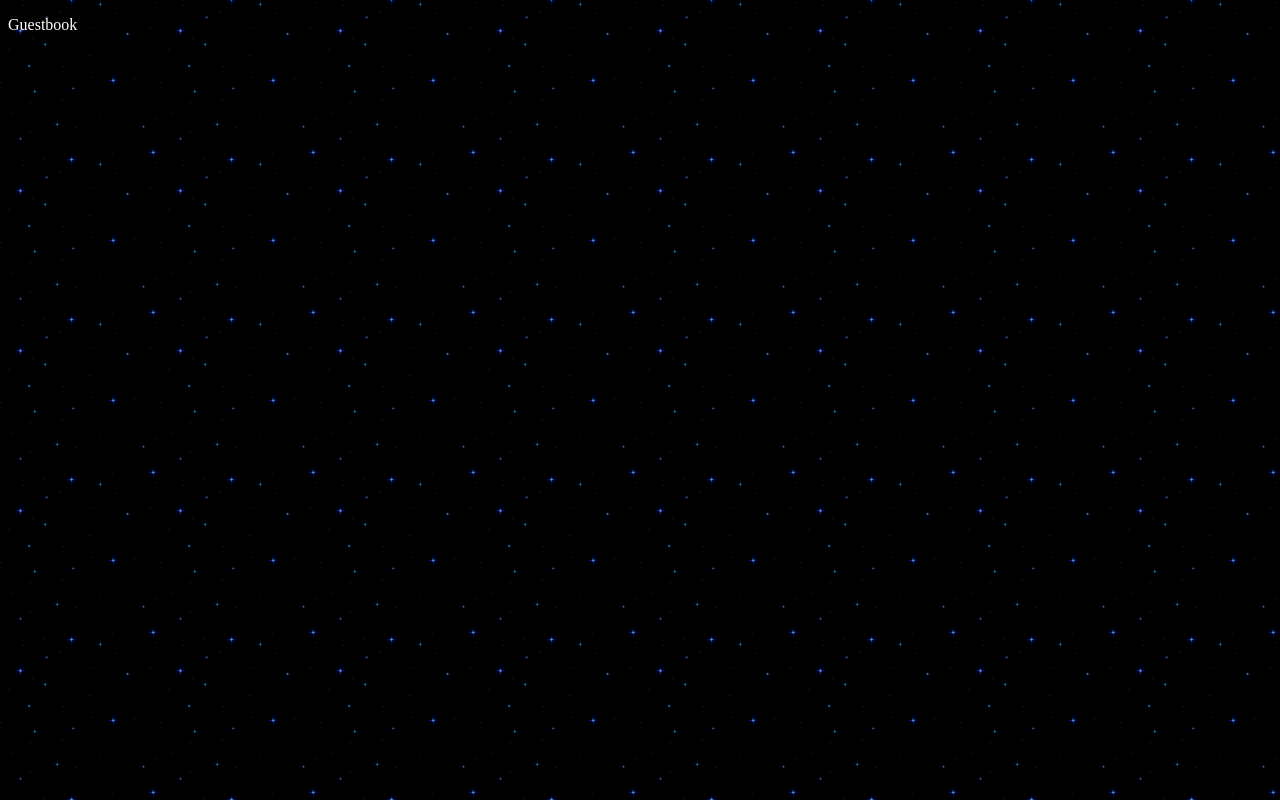
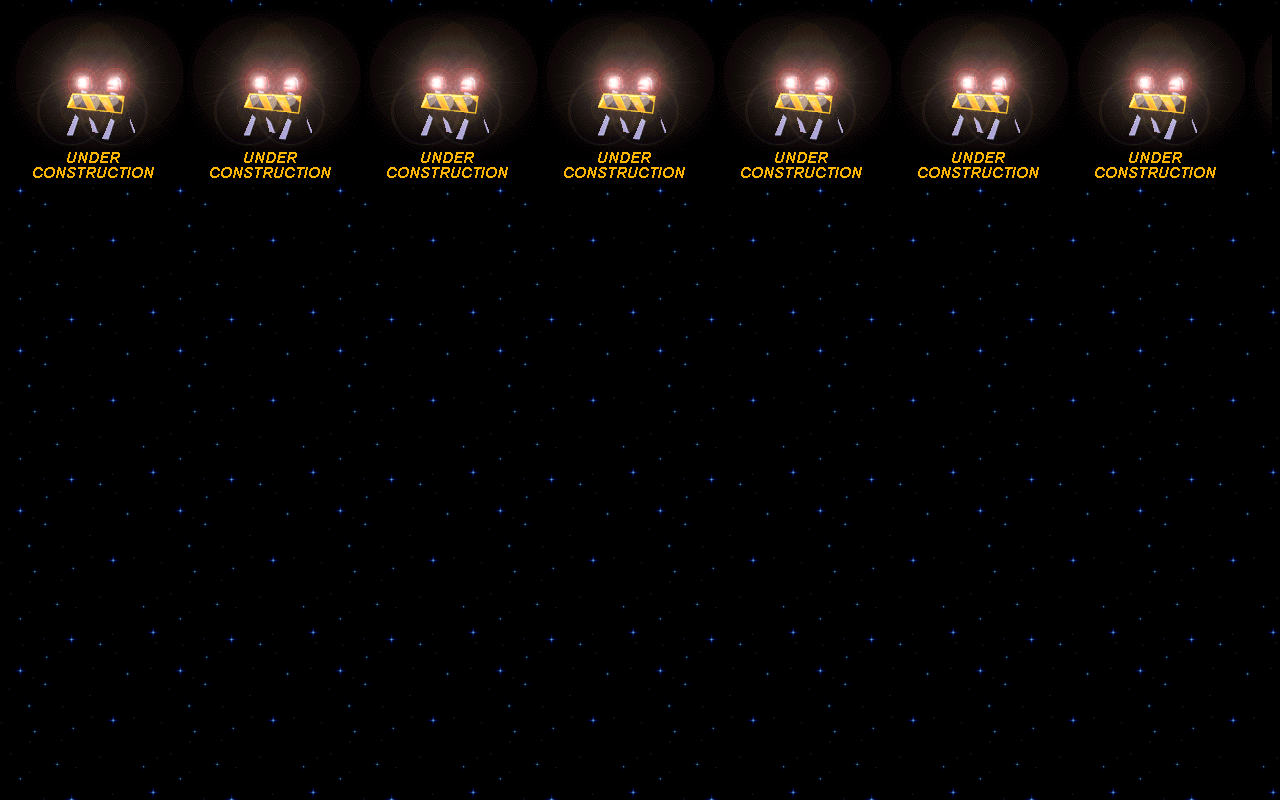
Before and after one commit to isolatedprocess/ethereum, a plain HTML site: page guestbook.html in a window 1280 px wide. Drawn offline with Linux system fonts and the light colour scheme.

Commit message:
guestbook under construction

```diff
--- a/guestbook.html
+++ b/guestbook.html
@@ -10,6 +10,6 @@
     <link rel="stylesheet" type="text/css" href="assets/css/main.css"/>
 </head>
 <body>
-    <p>Guestbook</p>
+    <div class="under_construction"></div>
 </body>
 </html>
```
